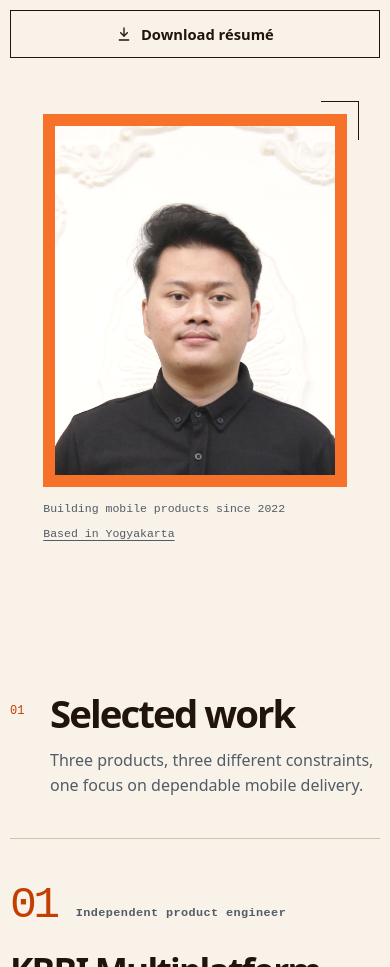
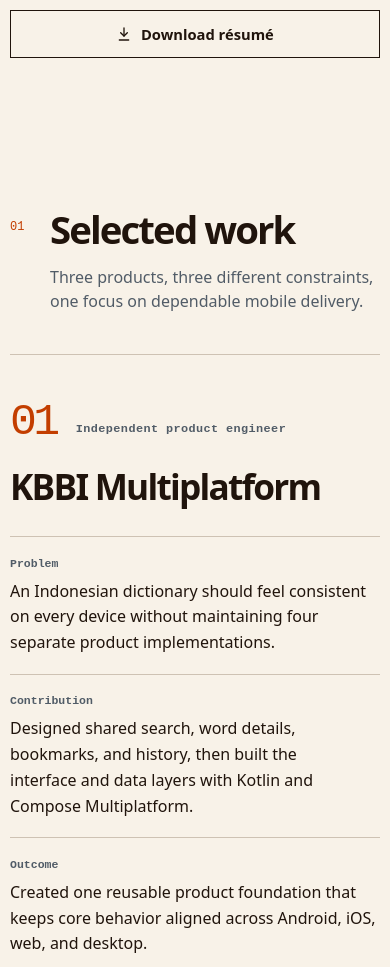
Before and after one commit to arrazyfathan/cv-astro, an Astro site: page / in a window 390 px wide. Shown: the part 847-1814 px from the top of the page. Built offline with nearby package versions, Linux system fonts and the light colour scheme; Astro itself is replaced by a stand-in of ours; a web font is replaced by a local one.

Commit message:
feat: redesign homepage as a portfolio-first experience
  - add featured mobile project case studies
  - move the full résumé to /resume
  - introduce Recursive typography and warm visual styling
  - add canonical metadata, sitemap, and robots.txt
  - improve responsive, accessible, and print layouts

```diff
--- a/src/pages/index.astro
+++ b/src/pages/index.astro
@@ -1,10 +1,8 @@
 ---
-import { Image } from "astro:assets";
 import FeaturedProject from "@/components/FeaturedProject.astro";
 import Icon from "@/components/Icon.astro";
 import { RESUME_DATA } from "@/data/resume";
 import BaseLayout from "@/layouts/BaseLayout.astro";
-import profileImage from "../assets/profile-image.jpg";
 
 const title = `${RESUME_DATA.name} | Mobile Engineer`;
 const featuredProjects = RESUME_DATA.projects.filter((project) => project.featured);
@@ -69,28 +67,6 @@ const capabilities = [
         </div>
       </div>
 
-      <figure class="hero__portrait">
-        <div class="portrait-frame">
-          <Image
-            src={profileImage}
-            alt={`Portrait of ${RESUME_DATA.name}`}
-            width={720}
-            height={720}
-            widths={[320, 480, 720]}
-            sizes="(max-width: 767px) 72vw, 32vw"
-            format="webp"
-            loading="eager"
-            decoding="async"
-            fetchpriority="high"
-          />
-        </div>
-        <figcaption>
-          <span>Building mobile products since 2022</span>
-          <a href={RESUME_DATA.locationLink} target="_blank" rel="noopener noreferrer">
-            Based in Yogyakarta <span class="sr-only">(opens in a new tab)</span>
-          </a>
-        </figcaption>
-      </figure>
     </section>
 
     <section class="portfolio-section selected-work" id="selected-work" aria-labelledby="selected-work-title">
--- a/src/styles/global.css
+++ b/src/styles/global.css
@@ -167,16 +167,13 @@ img {
 }
 
 .hero {
-  display: grid;
-  grid-template-columns: minmax(0, 1.35fr) minmax(16rem, 0.65fr);
   align-items: center;
-  gap: clamp(3rem, 8vw, 8rem);
   min-height: min(48rem, calc(100svh - 5rem));
   padding-block: clamp(4rem, 9vw, 8.5rem);
 }
 
 .hero__copy {
-  max-width: 49rem;
+  max-width: 64rem;
 }
 
 .hero-kicker {
@@ -241,54 +238,6 @@ img {
 .button--on-dark {
   border-color: oklch(0.67 0.015 70);
   color: var(--canvas);
-}
-
-.hero__portrait {
-  width: min(100%, 27rem);
-  margin: 0;
-  justify-self: end;
-}
-
-.portrait-frame {
-  position: relative;
-  padding: clamp(0.75rem, 2vw, 1.2rem);
-  background: var(--signal);
-}
-
-.portrait-frame::before {
-  position: absolute;
-  top: -0.8rem;
-  right: -0.8rem;
-  width: 2.4rem;
-  height: 2.4rem;
-  border-top: 1px solid var(--ink);
-  border-right: 1px solid var(--ink);
-  content: "";
-}
-
-.portrait-frame img {
-  width: 100%;
-  aspect-ratio: 4 / 5;
-  object-fit: cover;
-  object-position: center 36%;
-  filter: saturate(0.84) contrast(1.02);
-}
-
-.hero__portrait figcaption {
-  display: flex;
-  flex-wrap: wrap;
-  justify-content: space-between;
-  gap: 0.45rem 1rem;
-  margin-top: 0.8rem;
-  color: var(--slate);
-  font-family: var(--font-mono);
-  font-size: 0.72rem;
-  font-variation-settings: "MONO" 1, "CASL" 0;
-}
-
-.hero__portrait figcaption a {
-  text-decoration: underline;
-  text-underline-offset: 0.22em;
 }
 
 .portfolio-section {
@@ -755,11 +704,6 @@ img {
 }
 
 @media (max-width: 900px) {
-  .hero {
-    grid-template-columns: minmax(0, 1fr) minmax(14rem, 0.55fr);
-    gap: 3rem;
-  }
-
   .featured-project,
   .featured-project--reverse {
     grid-template-columns: 8rem minmax(0, 1fr);
@@ -794,15 +738,8 @@ img {
   }
 
   .hero {
-    grid-template-columns: 1fr;
     min-height: 0;
-    gap: 3.5rem;
     padding-top: 4.5rem;
-  }
-
-  .hero__portrait {
-    width: min(82%, 24rem);
-    justify-self: center;
   }
 
   .featured-project,
```
